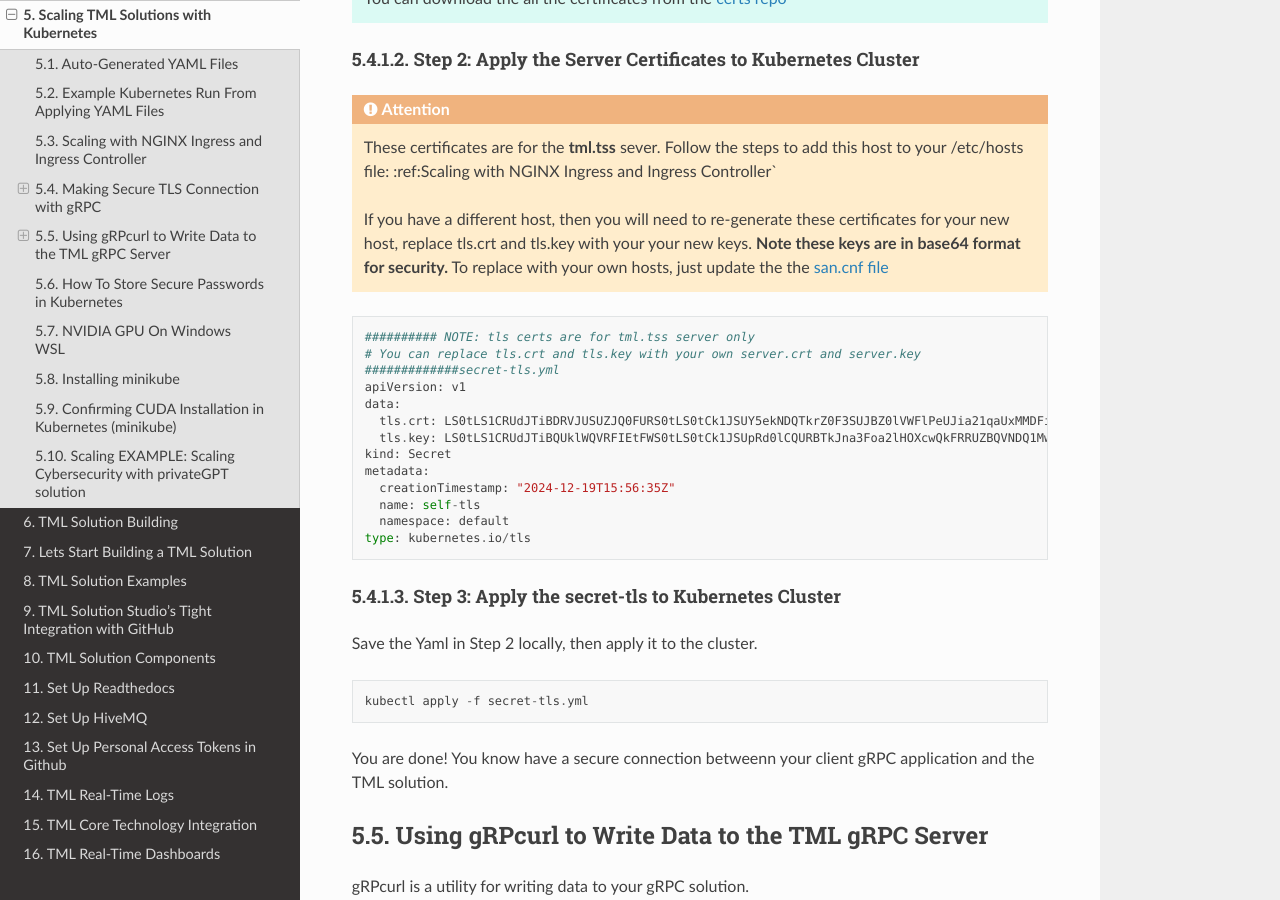
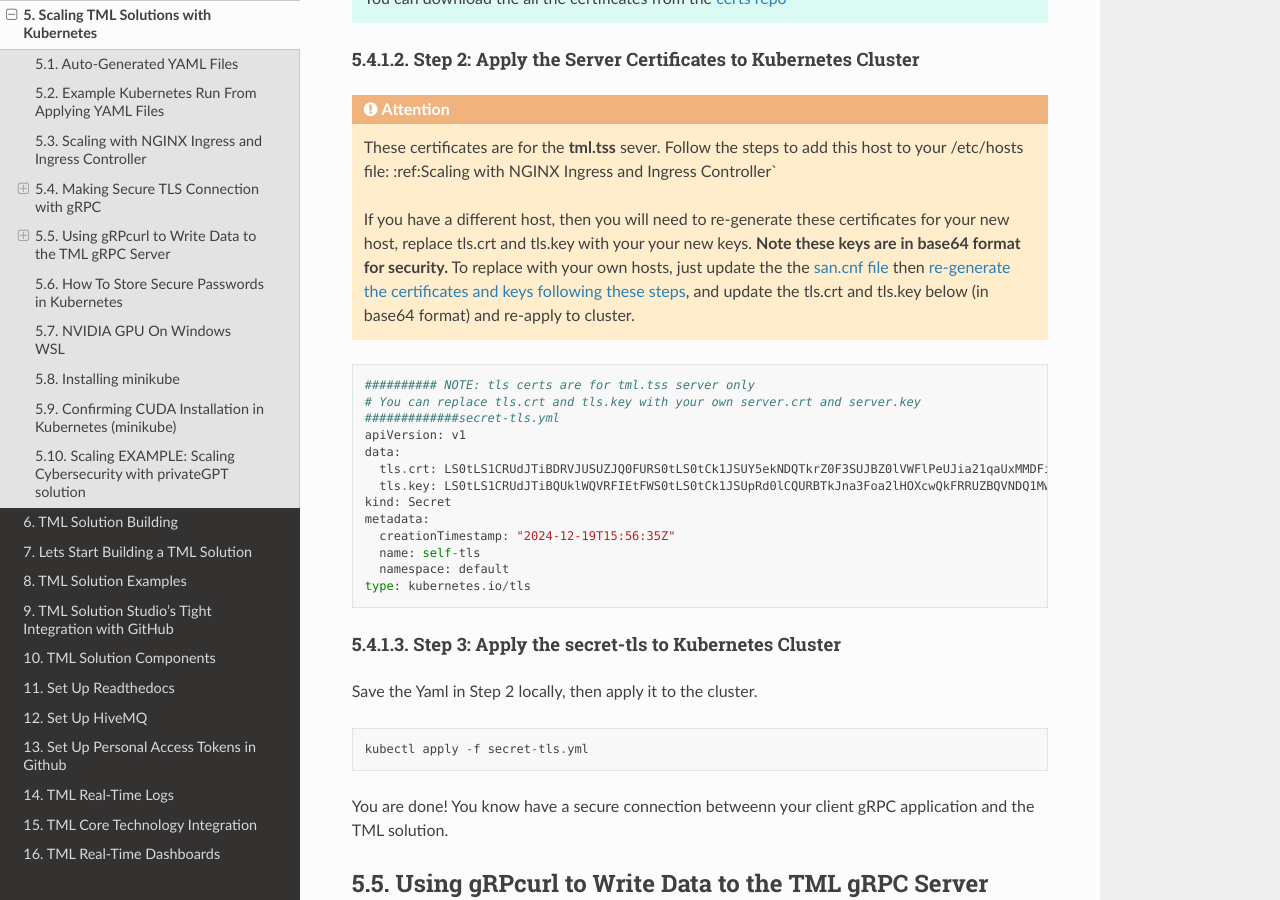
Before and after one commit to smaurice101/readthedocs, a Sphinx documentation site: the page built from docs/source/kube.rst, in a window 1280 px wide and 900 px high, scrolled down 6715 px. Built offline with Sphinx 7.4.7 and the Read the Docs theme 3.1.0, drawn with Linux system fonts in a browser that asks for light colours.

Commit message:
Update kube.rst

```diff
--- a/docs/source/kube.rst
+++ b/docs/source/kube.rst
@@ -278,6 +278,8 @@ Step 2: Apply the Server Certificates to Kubernetes Cluster
 
    If you have a different host, then you will need to re-generate these certificates for your new host, replace tls.crt and tls.key with your your new keys.  **Note these keys are in
    base64 format for security.**  To replace with your own hosts, just update the the `san.cnf file <https://github.com/smaurice101/raspberrypi/blob/main/tml-airflow/certs/san.cnf>`_
+   then `re-generate the certificates and keys following these steps <https://github.com/smaurice101/raspberrypi/blob/main/tml-airflow/certs/san-keycreationprocess.md>`_, and update the
+   tls.crt and tls.key below (in base64 format) and re-apply to cluster.
 
 .. code-block::
 
```
